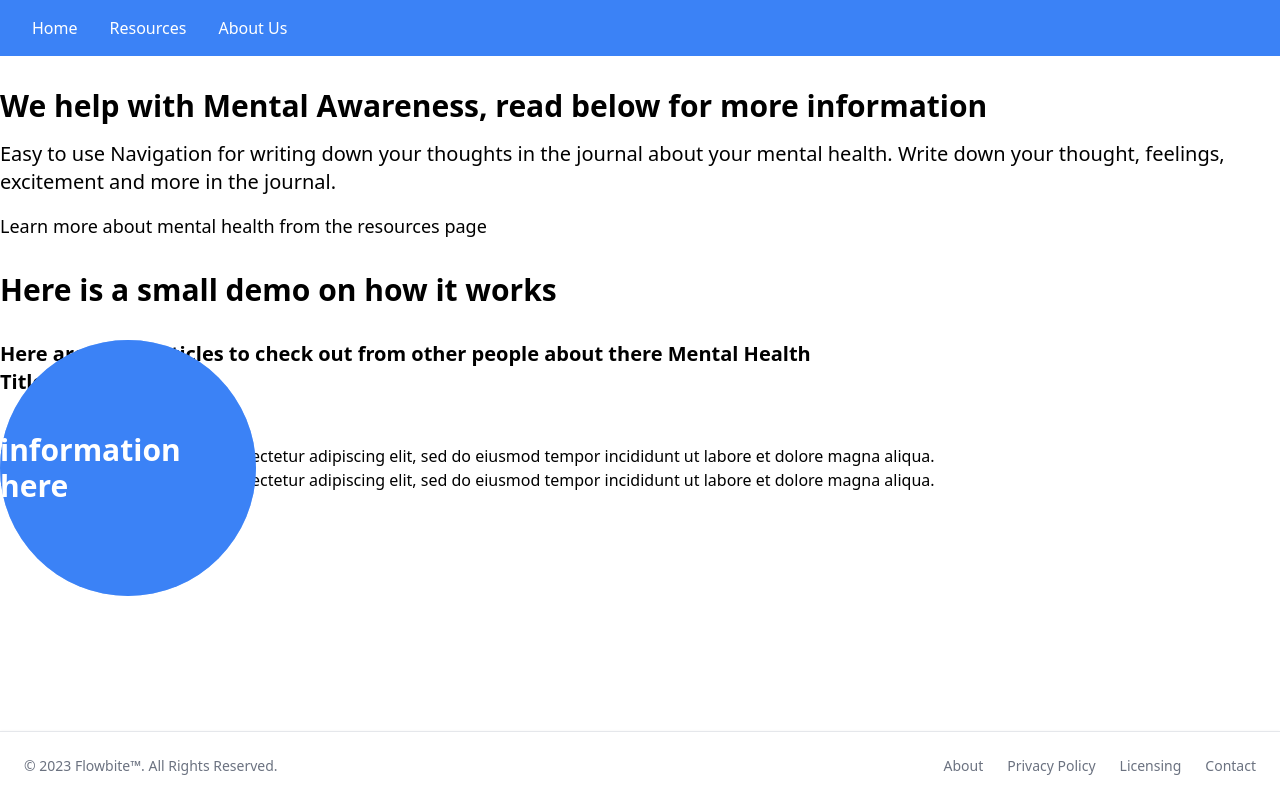
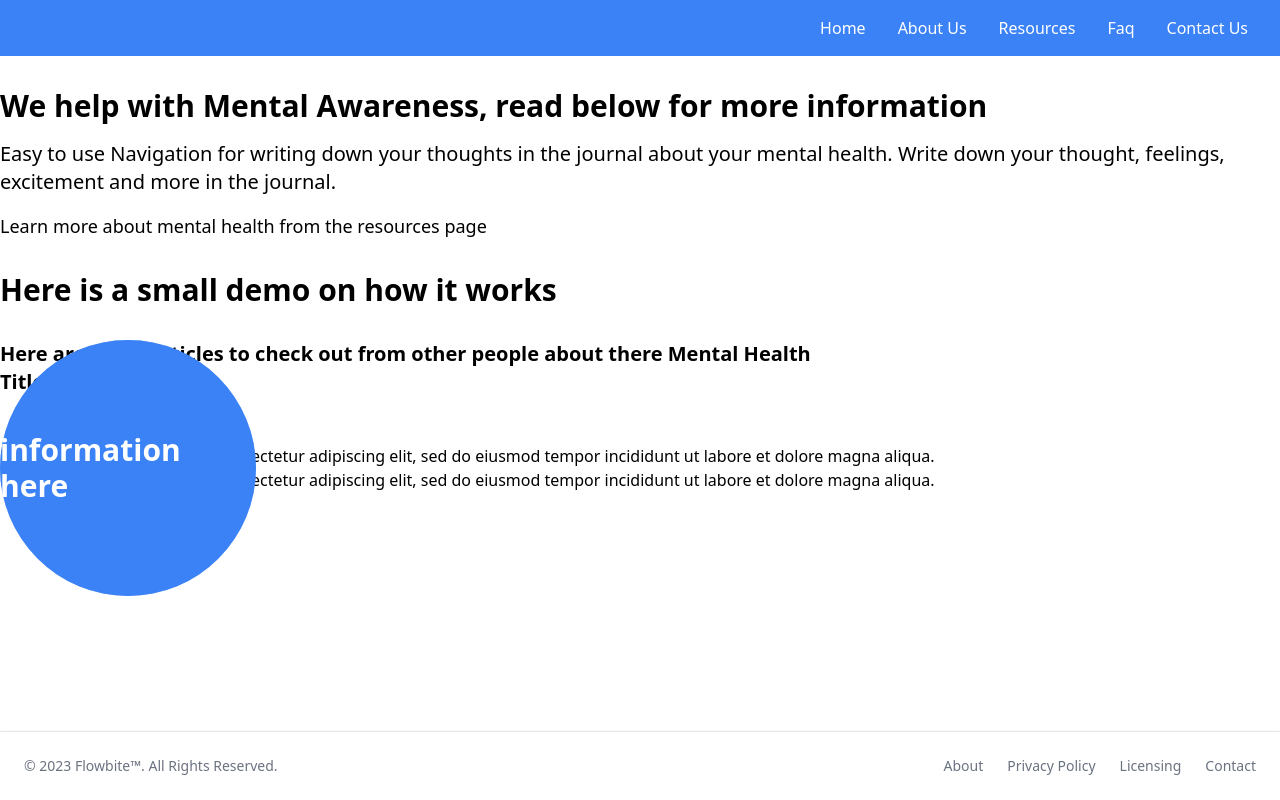
Before and after one commit to ericvpineda/mental-wellness-hub, a React (Create React App) app in the folder frontend/: page / in a window 1280 px wide. Built offline with nearby package versions, Linux system fonts and the light colour scheme.

Commit message:
add faq and contact-us on navbar

```diff
--- a/frontend/src/components/NavBar.js/index.js
+++ b/frontend/src/components/NavBar.js/index.js
@@ -3,11 +3,13 @@ import React from "react";
 const Navbar = () => {
     return (
         <nav>
-            <ul className="flex justify-between p-4 bg-blue-500 text-white">
+            <ul className="flex justify-end p-4 bg-blue-500 text-white">
                 <ul className="flex">
                     <li className="mx-4 hover:bg-sky-700"><a href="/">Home</a></li>
+                    <li className="mx-4 hover:bg-sky-700"><a href="/about-us">About Us</a></li>
                     <li className="mx-4 hover:bg-sky-700"><a href="/resources">Resources</a></li>
-                    <li className="mx-4 hover:bg-sky-700"><a href="/about-us">About Us</a></li>
+                    <li className="mx-4 hover:bg-sky-700"><a href="/faq">Faq</a></li>
+                    <li className="mx-4 hover:bg-sky-700"><a href="/contact-us">Contact Us</a></li>
                 </ul>
             </ul>
         </nav>
```
